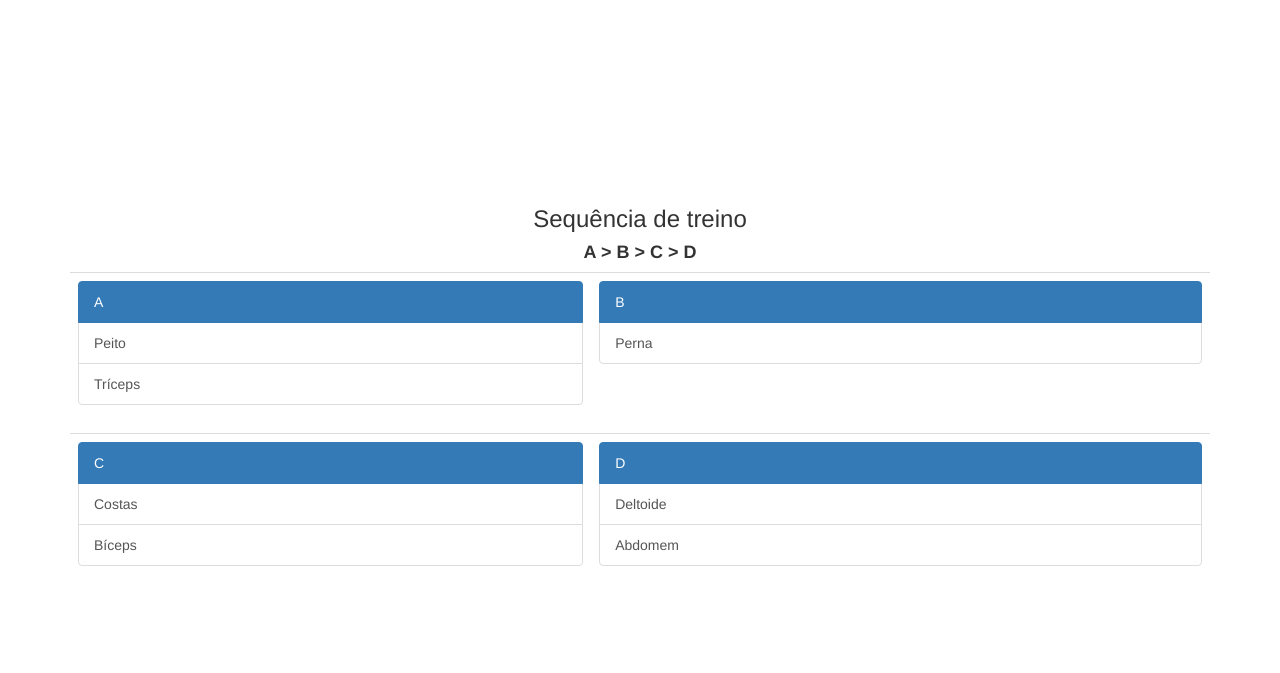
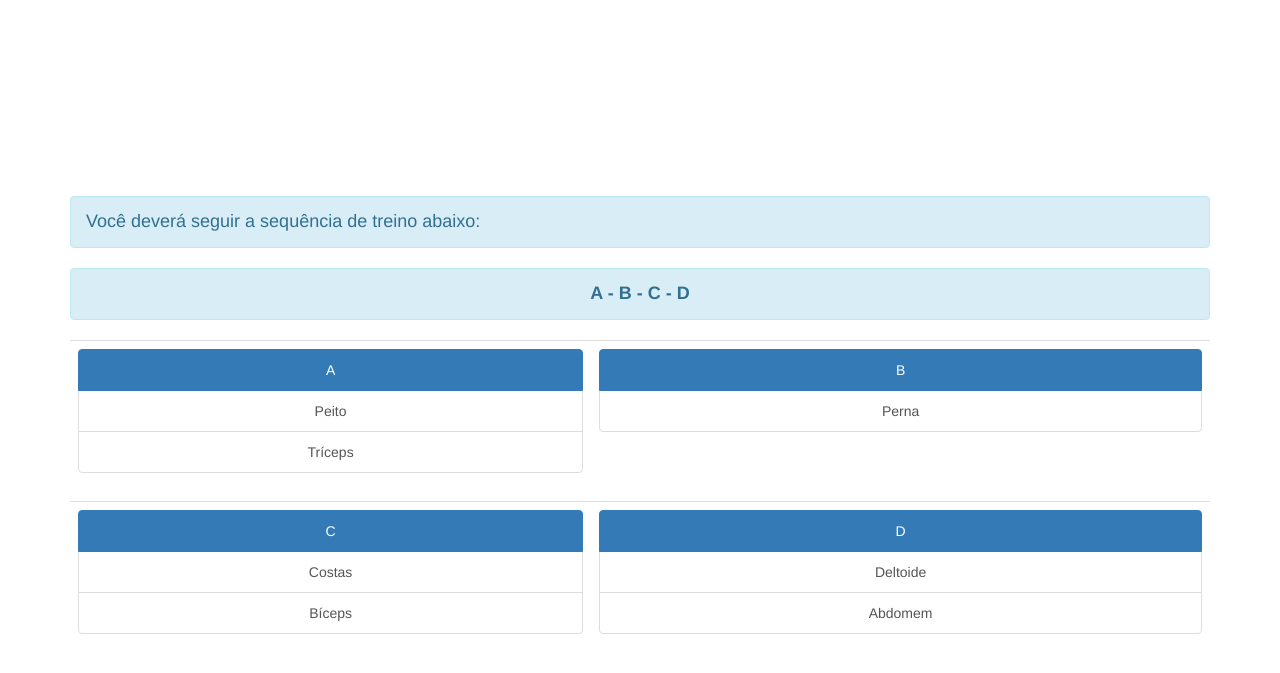
Before and after one commit to juniorsolo/academia, a website: page www/index.html in a window 1280 px wide. Both pictures are taken after a click on the link "Meu Treino". Shown: the part 57-730 px from the top of the page. Drawn offline with nearby package versions, Linux system fonts and the light colour scheme.

Commit message:
melhoria na tela meu treino.

```diff
--- a/www/index.html
+++ b/www/index.html
@@ -468,20 +468,20 @@
     </div>
 	<div id="conteudoSequenciaTreino" class="ocultar">
 	   <div class="container">
-	     <h3 style="text-align:center;">Sequência de treino</h3>
-		 <h4 style="text-align:center;"><strong>A > B > C > D</strong></h4>
+	     <h4 class="alert alert-info">Você deverá seguir a sequência de treino abaixo:</h3>
+		 <h4 style="text-align:center;" class="alert alert-info"><strong>A - B - C - D</strong></h4>
 		 <table class="table">
 		 <tr>
 
 		  <td>
-			  <div class="list-group" style="width:auto;">
+			  <div class="list-group" style="width:auto;text-align:center;">
 				<a href="#" class="list-group-item active">A</a>
 				<a href="#" class="list-group-item">Peito</a>
 				<a href="#" class="list-group-item">Tríceps</a>
 			  </div>
 		  </td>
 		  <td>
-			  <div class="list-group" style="width:auto;">
+			  <div class="list-group" style="width:auto;text-align:center;">
 				<a href="#" class="list-group-item active">B</a>
 				<a href="#" class="list-group-item">Perna</a>
 			  </div>
@@ -489,14 +489,14 @@
 		  </tr>
 		  <tr>
 		  <td>
-			  <div class="list-group" style="width:auto;">
+			  <div class="list-group" style="width:auto;text-align:center;">
 				<a href="#" class="list-group-item active">C</a>
 				<a href="#" class="list-group-item">Costas</a>
 				<a href="#" class="list-group-item">Bíceps</a>
 			  </div>
 		  </td>
 		  <td>
-			  <div class="list-group" style="width:auto;">
+			  <div class="list-group" style="width:auto;text-align:center;">
 				<a href="#" class="list-group-item active">D</a>
 				<a href="#" class="list-group-item">Deltoide</a>
 				<a href="#" class="list-group-item">Abdomem</a>
```
